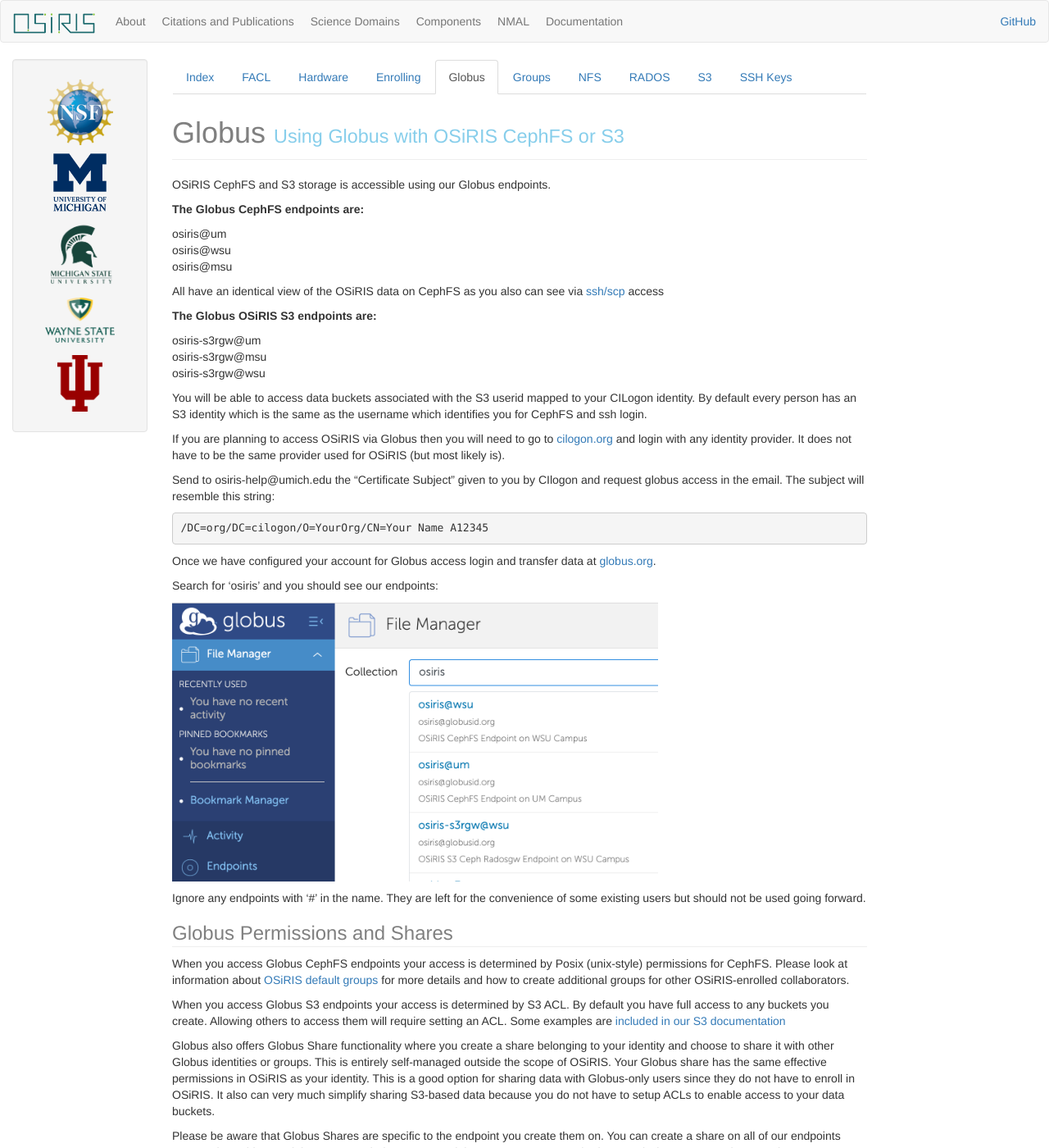
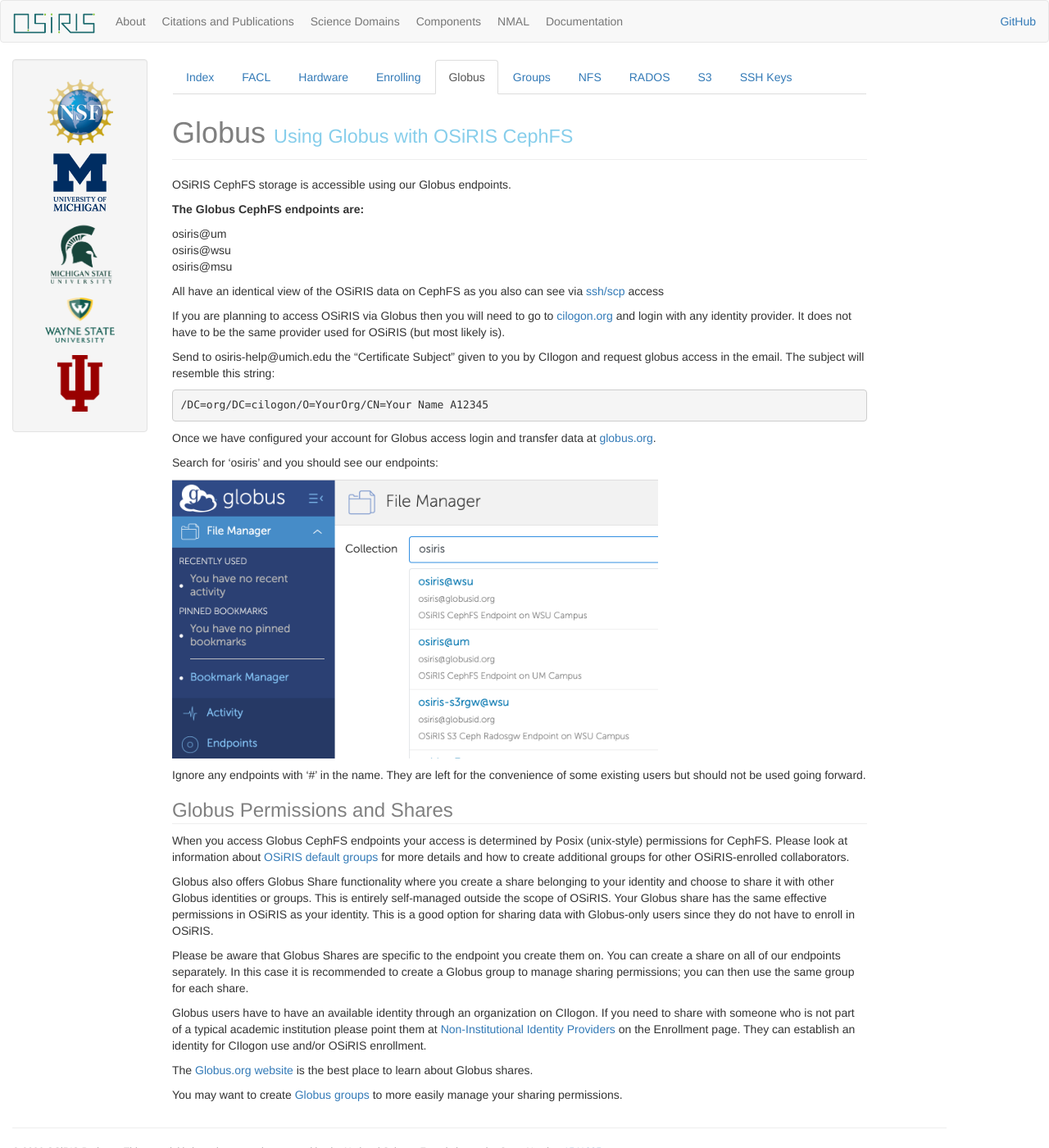
Before and after one commit to MI-OSiRIS/mi-osiris.github.io, a Jekyll site: the page built from documentation/globus.md, in a window 1280 px wide and 1400 px high. Shown: the whole window at 82% size. Built offline with Jekyll 4.4.1, drawn with Linux system fonts in a browser that asks for light colours.

Commit message:
Documentation: remove the retired Globus S3 endpoints (osiris-s3rgw@*)
The osiris-s3rgw@{um,msu,wsu} Globus endpoints ran on the rgwxfer01 hosts
(Globus Ceph connector against rgw.osris.org). Those hosts were retired on
2026-11-10, and the endpoints no longer appear in Globus. Remove the S3
endpoint list, the Globus S3/ACL paragraph and the "S3 via Globus"
mentions from globus.md, index.md and s3.md.

The CephFS Globus text is unchanged.

Co-Authored-By: Claude Opus 5.5 <noreply@anthropic.com>

```diff
--- a/documentation/globus.md
+++ b/documentation/globus.md
@@ -1,13 +1,13 @@
 ---
 layout: default
 title: Globus
-tagline : Using Globus with OSiRIS CephFS or S3
+tagline : Using Globus with OSiRIS CephFS
 group: documentation
 subnavgroup: documentation
 ---
 {% include JB/setup %}
 
-OSiRIS CephFS and S3 storage is accessible using our Globus endpoints.
+OSiRIS CephFS storage is accessible using our Globus endpoints.
 
 <strong>The Globus CephFS endpoints are:</strong>
 
@@ -16,14 +16,6 @@ osiris@wsu <br />
 osiris@msu <br />
 
 All have an identical view of the OSiRIS data on CephFS as you also can see via <a href="sshkey.html">ssh/scp</a> access
-
-<strong>The Globus OSiRIS S3 endpoints are:</strong>
-
-osiris-s3rgw@um <br />
-osiris-s3rgw@msu <br />
-osiris-s3rgw@wsu <br />
-
-You will be able to access data buckets associated with the S3 userid mapped to your CILogon identity.  By default every person has an S3 identity which is the same as the username which identifies you for CephFS and ssh login.
 
 If you are planning to access OSiRIS via Globus then you will need to go to <a href="https://cilogon.org/">cilogon.org</a> and login with any identity provider.  It does not have to be the same provider used for OSiRIS (but most likely is).
 
@@ -44,9 +36,7 @@ Ignore any endpoints with '#' in the name. They are left for the convenience of
 
 When you access Globus CephFS endpoints your access is determined by Posix (unix-style) permissions for CephFS.  Please look at information about <a href="groups.html">OSiRIS default groups</a> for more details and how to create additional groups for other OSiRIS-enrolled collaborators.
 
-When you access Globus S3 endpoints your access is determined by S3 ACL.  By default you have full access to any buckets you create.  Allowing others to access them will require setting an ACL.  Some examples are <a href="/documentation/s3.html">included in our S3 documentation</a>
-
-Globus also offers Globus Share functionality where you create a share belonging to your identity and choose to share it with other Globus identities or groups.  This is entirely self-managed outside the scope of OSiRIS.  Your Globus share has the same effective permissions in OSiRIS as your identity.  This is a good option for sharing data with Globus-only users since they do not have to enroll in OSiRIS.  It also can very much simplify sharing S3-based data because you do not have to setup ACLs to enable access to your data buckets.
+Globus also offers Globus Share functionality where you create a share belonging to your identity and choose to share it with other Globus identities or groups.  This is entirely self-managed outside the scope of OSiRIS.  Your Globus share has the same effective permissions in OSiRIS as your identity.  This is a good option for sharing data with Globus-only users since they do not have to enroll in OSiRIS.
 
 Please be aware that Globus Shares are specific to the endpoint you create them on.  You can create a share on all of our endpoints separately.  In this case it is recommended to create a Globus group to manage sharing permissions; you can then use the same group for each share.
 
```
Also changed, not shown: documentation/index.md (+1 -1 lines), documentation/s3.md (+1 -1 lines).
